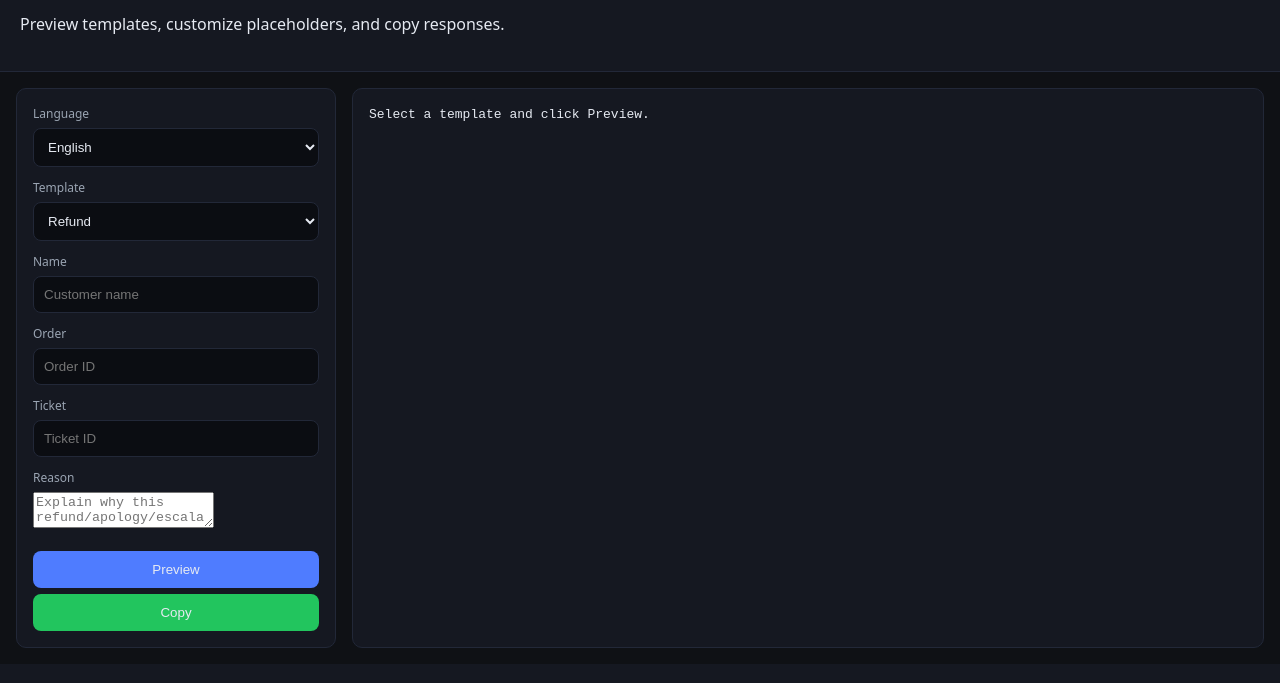
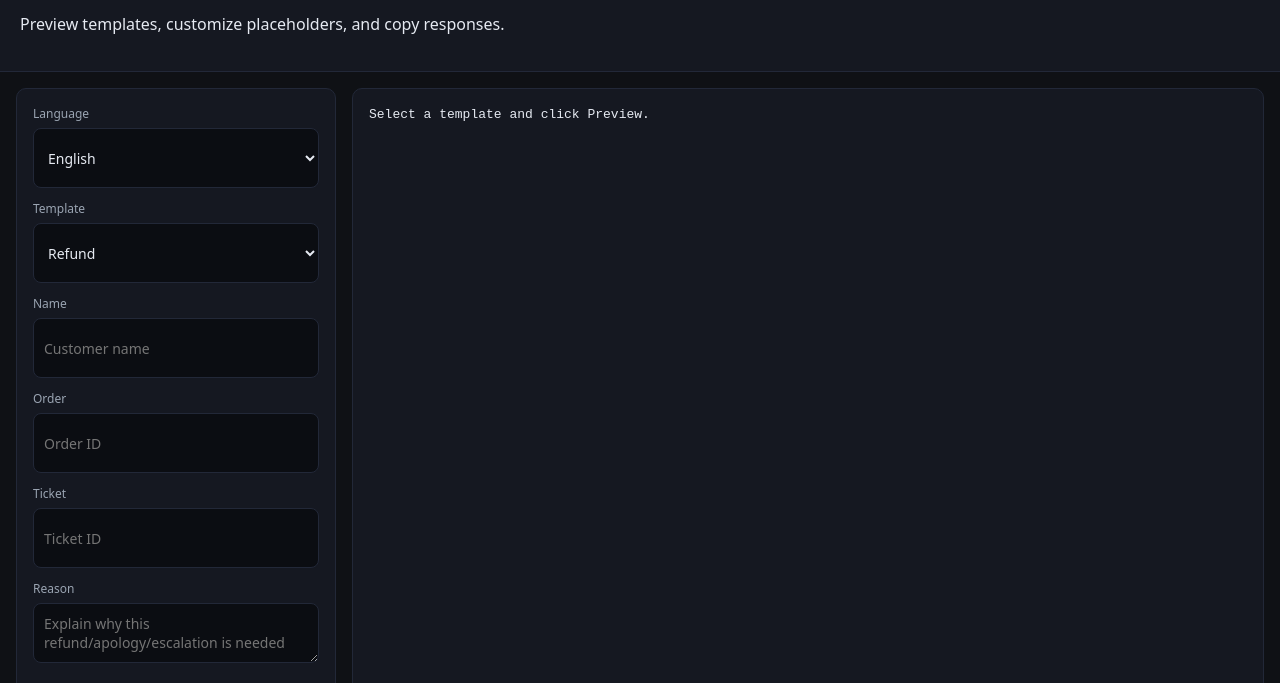
Before and after one commit to Luisru42/support-automation-toolkit, a plain HTML site: page ui/index.html in a window 1280 px wide. Shown: the part 66-749 px from the top of the page. Drawn offline with Linux system fonts and the light colour scheme.

Commit message:
changing background of Reason box

```diff
--- a/ui/style.css
+++ b/ui/style.css
@@ -47,14 +47,19 @@ label {
   color: var(--muted);
   margin-bottom: 6px;
 }
-input, select, button {
+input, select, button, textarea {
   width: 100%;
   padding: 10px;
   border-radius: 8px;
   border: 1px solid var(--border);
   background: #0b0d12;
   color: var(--text);
+  font-family: inherit;
+  font-size: 14px;
+  resize: vertical; /* lets user expand if needed */
+  min-height: 60px; /* gives Reason box more space than Ticket */
 }
+
 
 button {
   cursor: pointer;
```
